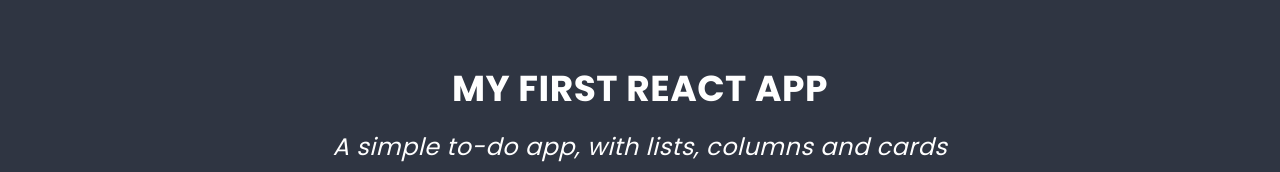
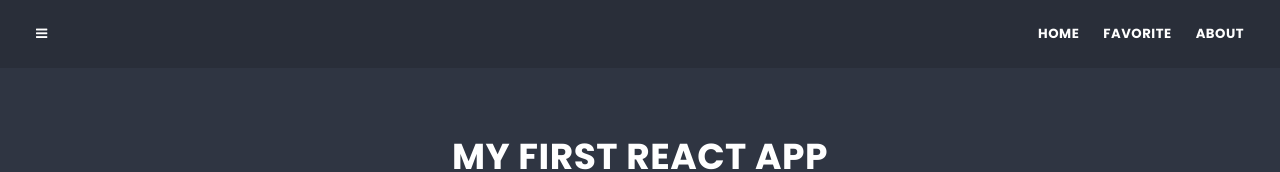
Before and after one commit to martanara/react-app, a React (Create React App) app: page /list/1 in a window 1280 px wide. Shown: the top 172 px of the page. Built offline with nearby package versions, Linux system fonts and the light colour scheme.

Commit message:
Add navbar component and styles

```diff
--- a/package.json
+++ b/package.json
@@ -6,10 +6,12 @@
     "@testing-library/jest-dom": "^5.11.4",
     "@testing-library/react": "^11.1.0",
     "@testing-library/user-event": "^12.1.10",
+    "clsx": "^1.1.1",
     "font-awesome": "^4.7.0",
     "react": "^17.0.2",
     "react-dom": "^17.0.2",
     "react-redux": "7.2.5",
+    "react-router-dom": "6.0.1",
     "react-scripts": "4.0.3",
     "redux": "^4.1.2",
     "redux-devtools-extension": "2.13.9",
--- a/src/App.js
+++ b/src/App.js
@@ -1,17 +1,19 @@
-import Hero from './components/Hero/Hero.js'
-import SearchForm from './components/SearchForm/SearchForm.js'
-import List from './components/List/List.js'
-import Container from './components/Container/Container.js';
+import Hero from './components/Hero/Hero'
+import SearchForm from './components/SearchForm/SearchForm'
+import List from './components/List/List'
+import Container from './components/Container/Container';
+import NavBar from './components/NavBar/NavBar'
 
 const App = () => {
   return (
-    <Container>
-      <div>
+    <main>
+      <NavBar />
+      <Container>
         <Hero />
         <SearchForm />
         <List />
-      </div>
-    </Container>
+      </Container>
+    </main>
   );
 };
 
--- a/src/components/Button/Button.module.scss
+++ b/src/components/Button/Button.module.scss
@@ -34,3 +34,7 @@
       }
   }
 }
+
+.buttonSecondary {
+  color: $color-dark;
+}
--- a/src/components/ColumnForm/ColumnForm.js
+++ b/src/components/ColumnForm/ColumnForm.js
@@ -28,7 +28,7 @@ const ColumnForm = () => {
       <span>Icon:</span> <TextInput type="text" value={icon} onChange={e => setIcon(e.target.value)} />
     </div>
     <div className={styles.columnFormButton}>
-      <Button>Add column</Button>
+      <Button secondary>Add column</Button>
     </div>
     </form>
   );
--- /dev/null
+++ b/src/components/NavBar/NavBar.js
@@ -0,0 +1,19 @@
+import styles from './NavBar.module.scss';
+import clsx from 'clsx';
+
+const NavBar = () => {
+  return (
+    <div className={styles.navbar}>
+    <ul className={styles.navbarList}>
+      <li><a href="/#"><span className={clsx("fa fa-bars", styles.navbarIcon)} /></a></li>
+    </ul>
+      <ul className={styles.navbarList}>
+        <li><a href="/#">Home</a></li>
+        <li><a href="/#">Favorite</a></li>
+        <li><a href="/#">About</a></li>
+      </ul>
+    </div>
+  );
+}
+
+export default NavBar;
--- /dev/null
+++ b/src/components/NavBar/NavBar.module.scss
@@ -0,0 +1,31 @@
+@import '../../styles/settings.scss';
+
+.navbar {
+  display: flex;
+  justify-content: space-between;
+  align-items: center;
+  background-color: darken($color-dark, 3%);
+  line-height: 1.3;
+  padding: $base-size;
+  font-weight: 700;
+  text-transform: uppercase;
+}
+
+.navbarList {
+  list-style-type: none;
+  padding-left: ($base-size * 2);
+
+  li {
+    display: inline-block;
+    margin-right: ($base-size * 2);
+  }
+
+  a {
+    text-decoration: none;
+    color: $color-light;
+  }
+}
+
+.navbarIcon {
+  font-size: 24px;
+}
```
Also changed, not shown: 2 other files (tests, documents, lock files or other folders).
